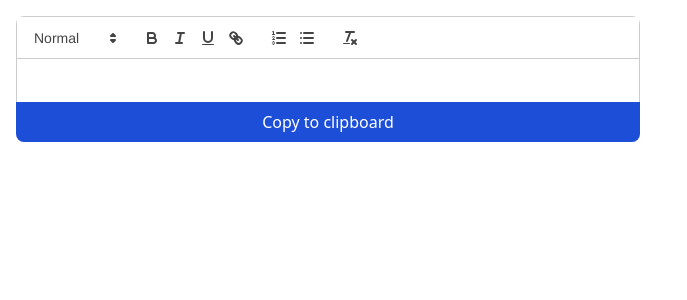
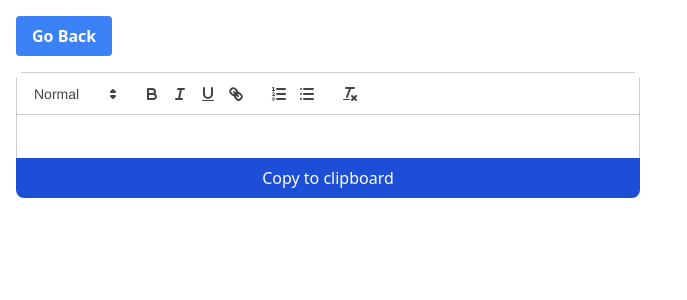
Before and after one commit to Santiagorich/emailpiecer, a Next.js app: page /EmailPiecer in a window 1280 px wide. Shown: the top 300 px of the page, without its empty margins (0-687 px from the left). Built offline with nearby package versions, Linux system fonts and the light colour scheme.

Commit message:
Changed copy

```diff
--- a/components/SearchInput/SearchInput.jsx
+++ b/components/SearchInput/SearchInput.jsx
@@ -1,4 +1,4 @@
-import React, { useEffect, useState } from "react";
+import { useEffect, useRef, useState } from "react";
 import { useDispatch } from "react-redux";
 import { setEmailTemplate } from "../../stores/slices/mainSlice";
 import { useRouter } from "next/router";
@@ -26,7 +26,7 @@ function SearchInput({ preload }) {
   const [templates, setTemplates] = useState(preload);
   const [filteredTemplates, setFilteredTemplates] = useState(preload);
   const dispatch = useDispatch();
-  const inputRef = React.useRef(null);
+  const inputRef = useRef(null);
   const router = useRouter();
   // const emailTemplate = {
   //   name: "Technical",
@@ -117,6 +117,9 @@ function SearchInput({ preload }) {
             className="w-full h-12 px-10 bg-gray-200 focus:outline-none "
             placeholder="Search"
             onKeyUp={(e) => {
+              if (e.target.value !== "" && e.key === "Enter") {
+                handleSubmit(filteredTemplates[0]);
+              }
               if (e.target.value === "") {
                 setFilteredTemplates(templates);
               } else {
--- a/package.json
+++ b/package.json
@@ -14,7 +14,6 @@
     "firebase": "^9.12.1",
     "next": "^12.3.1",
     "react": "18.2.0",
-    "react-copy-to-clipboard": "^5.1.0",
     "react-dom": "18.2.0",
     "react-quill": "^2.0.0",
     "react-redux": "^8.0.4",
--- a/pages/EmailPiecer.jsx
+++ b/pages/EmailPiecer.jsx
@@ -1,19 +1,34 @@
-import React, { useEffect } from "react";
+import { useEffect, useRef, useState } from "react";
 import { useDispatch, useSelector } from "react-redux";
 import { setSelected } from "../stores/slices/mainSlice";
 import "react-quill/dist/quill.snow.css";
-import { CopyToClipboard } from "react-copy-to-clipboard";
 import dynamic from "next/dynamic";
+import { useRouter } from "next/router";
 
 function EmailPiecer() {
-  const ReactQuill = dynamic(() => import("react-quill"), { ssr: false });
+  const ReactQuill = dynamic(
+    async () => {
+      const { default: RQ } = await import("react-quill");
+
+      return ({ forwardedRef, ...props }) => (
+        <RQ ref={forwardedRef} {...props} />
+      );
+    },
+    {
+      ssr: false,
+    }
+  );
   const dispatch = useDispatch();
   const template = useSelector((state) => state.persistedMain.emailTemplate);
+  const router = useRouter();
+  const quillRef = useRef(null);
   const emailTemplate =
     template && template.template ? template.template : null;
-  const heading = `<strong>${(template && template.template)?template.name:null} Email</strong><br><br>`;
+  const heading = `<strong>${
+    template && template.template ? template.name : null
+  } Email</strong><br><br>`;
   const defaultLeading = `.`;
-  const [email, setEmail] = React.useState(null);
+  const [email, setEmail] = useState(null);
   const createSentence = (emailTemplate) => {
     return emailTemplate
       .filter((item) => item.selected != null)
@@ -33,6 +48,16 @@ function EmailPiecer() {
       })
       .join("");
   };
+  const getHtml = () => {
+    if (
+      quillRef.current &&
+      typeof quillRef.current.unprivilegedEditor !== "undefined"
+    ) {
+      console.log("After IF");
+      console.log(quillRef.current?.unprivilegedEditor.getHTML());
+      return quillRef.current?.unprivilegedEditor.getHTML();
+    }
+  };
   useEffect(() => {
     if (emailTemplate) {
       setEmail(
@@ -44,9 +69,20 @@ function EmailPiecer() {
   }, [emailTemplate]);
 
   return (
-    <div className="p-4 flex flex-row justify-between gap-8">
+    <div className="flex flex-col p-4 gap-4 h-screen mb-4">
+      <div className="flex justify-start items-center">
+        <button
+          className="bg-blue-500 hover:bg-blue-700 text-white font-bold py-2 px-4 rounded"
+          onClick={() => {
+            router.push("/");
+          }}
+        >
+          Go Back
+        </button>
+      </div>
+      <div className=" flex flex-row justify-between gap-8">
         {emailTemplate && (
-        <div className="flex flex-col gap-4 flex-shrink-0">
+          <div className="flex flex-col gap-4 flex-shrink-0 overflow-auto">
             {emailTemplate.map((item, index) => {
               return (
                 <div className="flex flex-col gap-2" key={item.type}>
@@ -81,14 +117,27 @@ function EmailPiecer() {
               className="h-full"
               theme="snow"
               value={email}
-            onChange={setEmail}
+              forwardedRef={quillRef}
             />
           </div>
           <div className="flex flex-row justify-between ">
             <div className="bg-blue-700 p-2 rounded-b-lg w-full flex justify-center">
-            <CopyToClipboard text={email} options={{ format: "text/html" }}>
-              <button className="text-white w-full">Copy to clipboard</button>
-            </CopyToClipboard>
+              <button
+                className="text-white w-full"
+                onClick={() => {
+                  const clipboardItem = new ClipboardItem({
+                    "text/plain": new Blob([getHtml()], {
+                      type: "text/plain",
+                    }),
+                    "text/html": new Blob([getHtml()], { type: "text/html" }),
+                  });
+
+                  navigator.clipboard.write([clipboardItem]);
+                }}
+              >
+                Copy to clipboard
+              </button>
+            </div>
           </div>
         </div>
       </div>
```
Also changed, not shown: 2 other files (tests, documents, lock files or other folders). Lines whose indentation alone changed are shown as unchanged.
